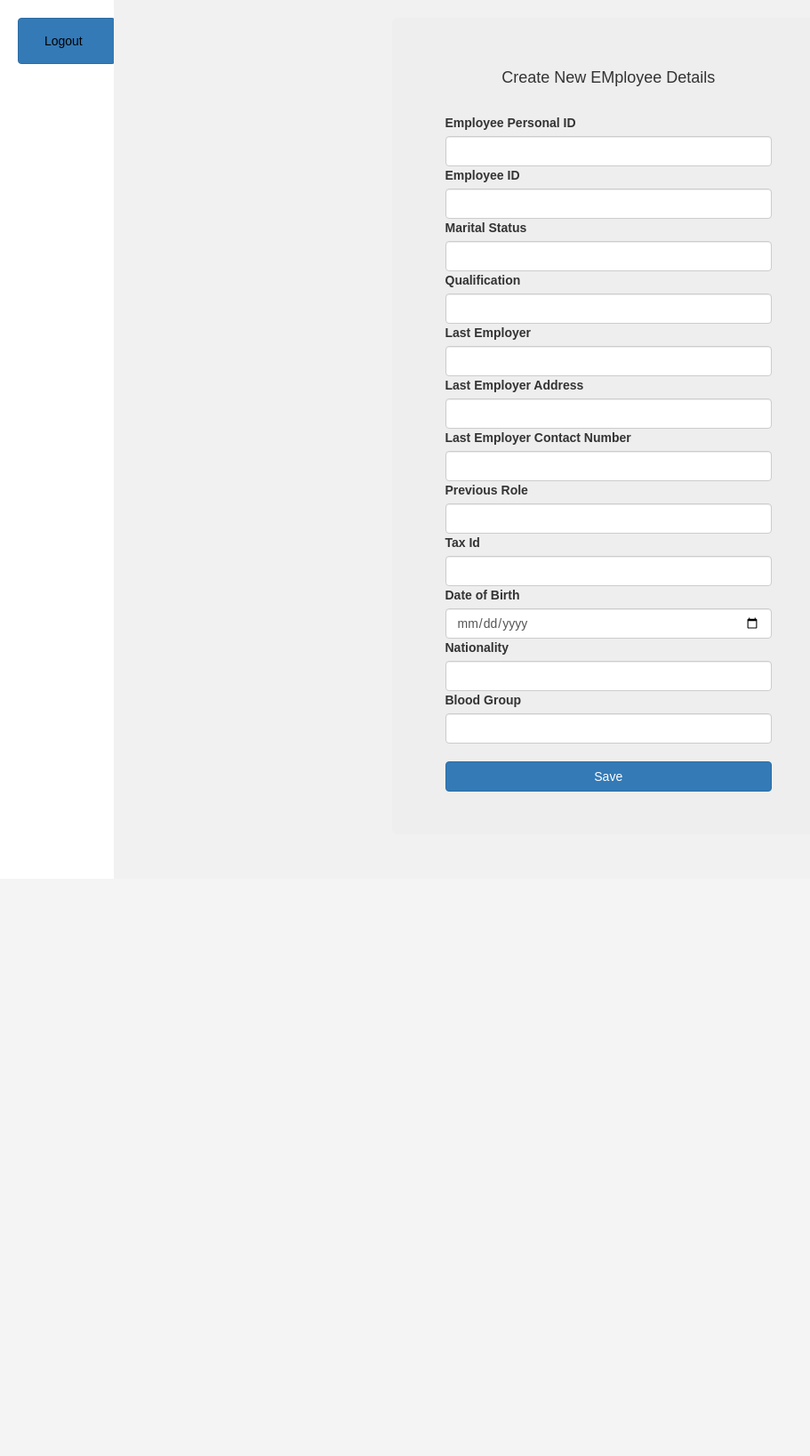
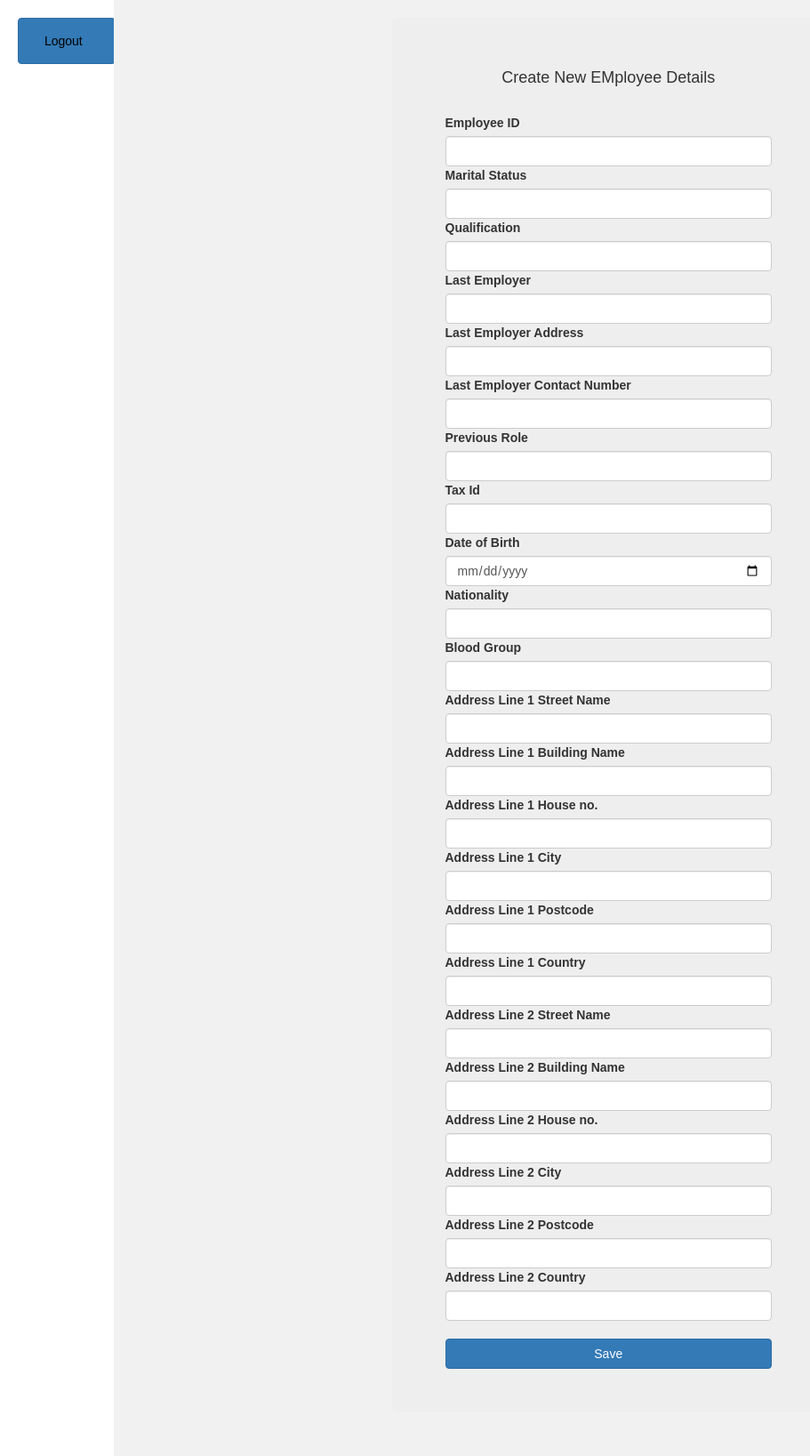
Before and after one commit to skandswami/SRH_HR_Management, a Flask app: page /CreateEmpPersonaldata in a window 1280 px wide. Shown: the part 123-1760 px from the top of the page at 89% size, without its empty margins (0-911 px from the left). Before the commit the page ends 1013 px from the top, so only its background shows below. Run offline with Flask 2, Linux system fonts and the light colour scheme; parts of the project's set-up code (start-up, migrations or seed data) failed here and were passed over; some libraries are stand-ins or nearby versions.

Commit message:
updated UI - Personal details insert
Updated html tags and and data fetch for create personal details

```diff
--- a/app.py
+++ b/app.py
@@ -200,7 +200,6 @@ def create_employee():
 @app.route("/CreateEmpPersonaldata", methods=['GET', 'POST'])
 def CreateEmpPersonaldata():
     if request.method == 'POST':
-        emp_personal_id=request.form.get('emp_pid')
         empid=request.form.get('empid')
         marital_status=request.form.get('maritalstat')
         qualification=request.form.get('qualification')
@@ -212,9 +211,22 @@ def CreateEmpPersonaldata():
         date_of_birth=request.form.get("DOB")
         nationality=request.form.get("nationality")
         blood_group=request.form.get('bloodgrp')
+        employee_id=request.form.get('empid')
+        addr1_street_name=request.form.get('addr1sn')
+        addr1_building_name=request.form.get('ad1bldname')
+        addr1_house_no=request.form.get('ad1house')
+        addr1_city=request.form.get('ad1city')
+        addr1_postcode=request.form.get('ad1plz')
+        addr1_country=request.form.get('ad1country')
+        addr2_street_name=request.form.get('addr2sn')
+        addr2_building_name=request.form.get('ad2bldname')
+        addr2_house_no=request.form.get('ad2house')
+        addr2_city=request.form.get('ad2city')
+        addr2_postcode=request.form.get('ad2plz')
+        addr2_country=request.form.get('ad2country')
         conn = DatabaseConnection()
         cur = conn.cursor()
-        cur.execute(f"Call public.personal_data_emp (`{emp_personal_id}`,`{empid}`,`{marital_status}`,`{qualification}`,`{last_employer}`,`{last_employer_address}`,'{previous_role}',`{last_employer_contact}`,`{tax_id}`,'{date_of_birth}','{nationality}','{blood_group}')")
+        cur.execute(f"Call public.personal_data_emp (`{empid}`,`{marital_status}`,`{qualification}`,`{last_employer}`,`{last_employer_address}`,'{previous_role}',`{last_employer_contact}`,`{tax_id}`,'{date_of_birth}','{nationality}','{blood_group}','{addr1_street_name}','{addr1_building_name}','{addr1_house_no}','{addr1_city}','{addr1_postcode}','{addr1_country}','{addr2_street_name}','{addr2_building_name}','{addr2_house_no}','{addr2_city}','{addr2_postcode}','{addr2_country}')")
         conn.commit()
         flash("Employee personal Information created Successully")
         return redirect('/CreateEmpPersonaldata')
--- a/templates/CreateEmpPersonaldata.html
+++ b/templates/CreateEmpPersonaldata.html
@@ -121,10 +121,6 @@
                 <br>
                 <form action="" method="post">
 
-                    <div class="mb-2">
-                        <label for="emp_pid" class="form-label">Employee Personal ID</label>
-                        <input type="number" class="form-control" id="emp_pid" name = "emp_pid" aria-describedby="emailHelp" required>
-                    </div>
 
                     <div class="mb-2">
                         <label for="empid" class="form-label">Employee ID</label>
@@ -181,6 +177,68 @@
                       <input type="text" class="form-control" id="bloddgrp"  name ="bloddgrp" aria-describedby="emailHelp" required>
                     </div>
 
+                    <div class="mb-2">
+                      <label for="addr1sn" class="form-label">Address Line 1 Street Name</label>
+                      <input type="text" class="form-control" id="addr1sn"  name ="addr1sn" aria-describedby="emailHelp" required >
+                    </div>
+
+                  <div class="mb-2">
+                      <label for="ad1bldname" class="form-label">Address Line 1 Building Name </label>
+                      <input type="text" class="form-control" id="ad1bldname"  name ="ad1bldname" aria-describedby="emailHelp" required >
+                  </div>
+
+                  <div class="mb-2">
+                      <label for="ad1house" class="form-label">Address Line 1 House no.</label>
+                      <input type="text" class="form-control" id="ad1house"  name ="ad1house" aria-describedby="emailHelp" required >
+                  </div>
+
+                  <div class="mb-2">
+                      <label for="ad1city" class="form-label">Address Line 1 City</label>
+                      <input type="text" class="form-control" id="ad1city"  name ="ad1city" aria-describedby="emailHelp" >
+                  </div>
+
+                  <div class="mb-2">
+                    <label for="ad1plz" class="form-label">Address Line 1 Postcode</label>
+                    <input type="text" class="form-control" id="ad1plz"  name ="ad1plz" aria-describedby="emailHelp">
+                  </div>
+
+                  <div class="mb-2">
+                     <label for="ad1country" class="form-label">Address Line 1 Country</label>
+                     <input type="text" class="form-control" id="ad1country"  name ="ad1country" aria-describedby="emailHelp" >
+                  </div>
+
+
+                  <div class="mb-2">
+                    <label for="addr2sn" class="form-label">Address Line 2 Street Name</label>
+                    <input type="text" class="form-control" id="addr2sn"  name ="addr2sn" aria-describedby="emailHelp" required >
+                </div>
+
+                <div class="mb-2">
+                    <label for="ad2bldname" class="form-label">Address Line 2 Building Name </label>
+                    <input type="text" class="form-control" id="ad2bldname"  name ="ad2bldname" aria-describedby="emailHelp" required >
+                </div>
+
+                <div class="mb-2">
+                    <label for="ad2house" class="form-label">Address Line 2 House no.</label>
+                    <input type="text" class="form-control" id="ad2house"  name ="ad2house" aria-describedby="emailHelp" required >
+                </div>
+
+                <div class="mb-2">
+                    <label for="ad2city" class="form-label">Address Line 2 City</label>
+                    <input type="text" class="form-control" id="ad2city"  name ="ad2city" aria-describedby="emailHelp" >
+                </div>
+
+                <div class="mb-2">
+                  <label for="ad2plz" class="form-label">Address Line 2 Postcode</label>
+                  <input type="text" class="form-control" id="ad2plz"  name ="ad2plz" aria-describedby="emailHelp">
+                </div>
+
+                <div class="mb-2">
+                   <label for="ad2country" class="form-label">Address Line 2 Country</label>
+                   <input type="text" class="form-control" id="ad2country"  name ="ad2country" aria-describedby="emailHelp" >
+                </div>
+
+
 
 
                     <br>
```
Also changed, not shown: DATABASE/DB Data/pesonal_data_emp.sql (+14 -11 lines), DATABASE/cr_newemp.sql (+7 -5 lines), templates/editaddress.html (+5 -5 lines).
